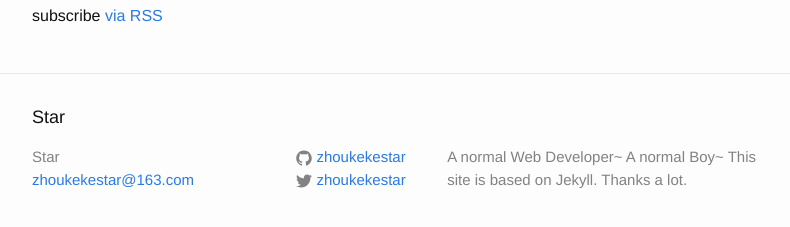
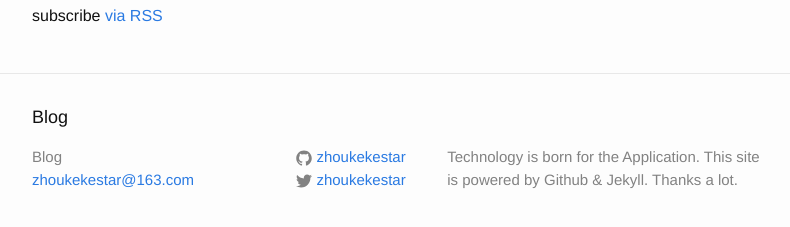
Before and after one commit to zhoukekestar/notes, a Jekyll site: the page built from index.html, in a window 1280 px wide and 900 px high, scrolled down 3084 px. Shown: the part 649-876 px from the top of the window, without its empty margins (238-1028 px from the left). Built offline with Jekyll 4.4.1, drawn with Linux system fonts in a browser that asks for light colours.

Commit message:
update blog config

```diff
--- a/_config.yml
+++ b/_config.yml
@@ -13,12 +13,11 @@
 # you will see them accessed via {{ site.title }}, {{ site.email }}, and so on.
 # You can create any custom variable you would like, and they will be accessible
 # in the templates via {{ site.myvariable }}.
-title: Star
+title: Blog
 email: zhoukekestar@163.com
 description: > # this means to ignore newlines until "baseurl:"
-  A normal Web Developer~
-  A normal Boy~
-  This site is based on Jekyll. Thanks a lot.
+  Technology is born for the Application.
+  This site is powered by Github & Jekyll. Thanks a lot.
 baseurl: "/blog" # the subpath of your site, e.g. /blog
 url: "https://zhoukekestar.github.io" # the base hostname & protocol for your site
 twitter_username: zhoukekestar
```
